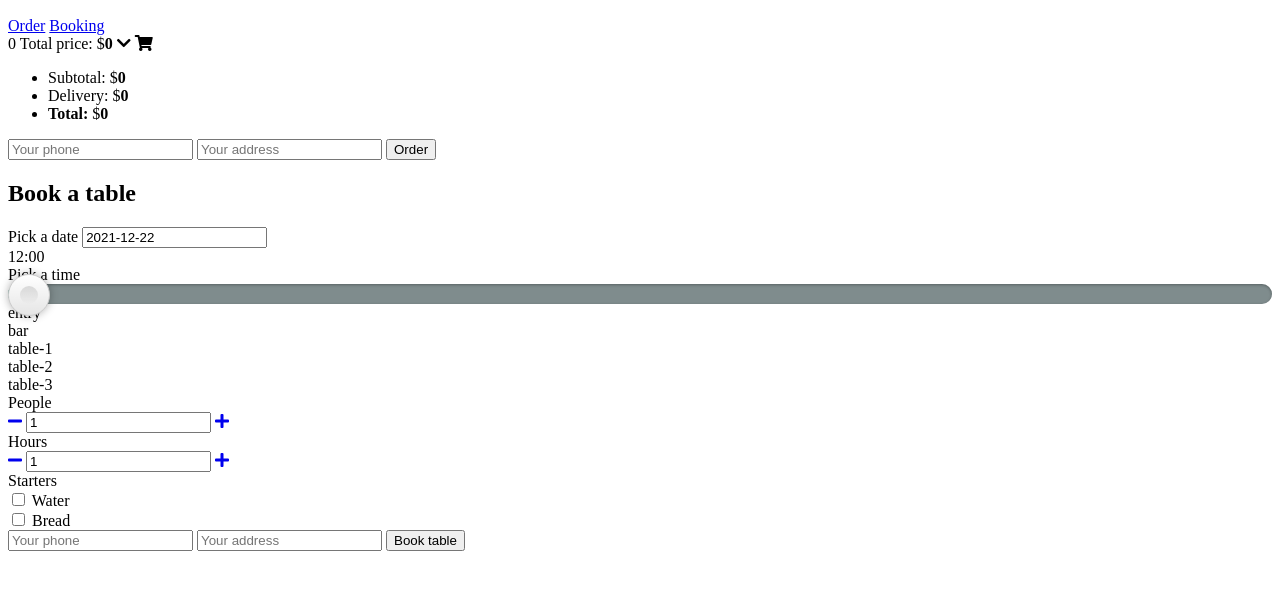
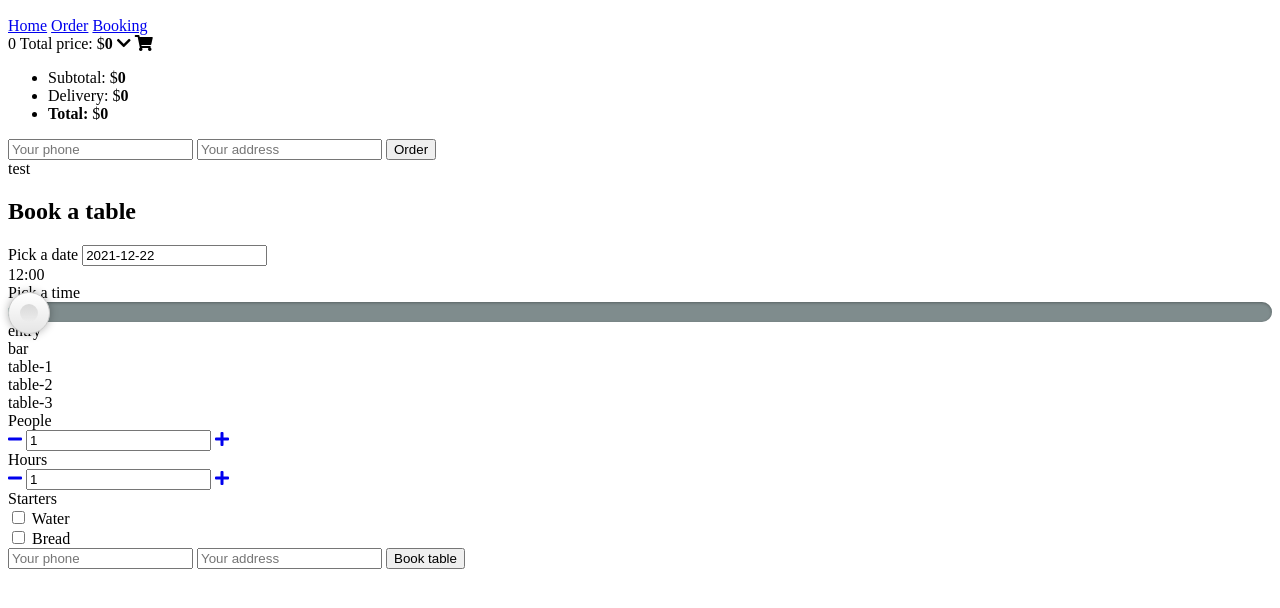
Before and after one commit to Th3Qvo/project-pizzeria-2, a website with bundled scripts: page src/index.html in a window 1280 px wide. Shown: the part 110-718 px from the top of the page. Built offline with nearby package versions, Linux system fonts and the light colour scheme; files whose address does not match are found by name.

Commit message:
ADD prepare work space for Home Page

```diff
--- a/src/index.html
+++ b/src/index.html
@@ -21,6 +21,7 @@
           <h2 class="logo__subtitle">the best homemade Italian food</h2>
         </div>
         <div class="main-nav">
+          <a href="#home">Home</a>
           <a href="#order">Order</a>
           <a href="#booking">Booking</a>
         </div>
@@ -62,6 +63,9 @@
   </header>
 
   <div id="pages">
+    <section id="home">
+      <div class="home-page container"></div>
+    </section>
     <section id="order">
       <div id="product-list" class="product-list container"></div>
     </section>
@@ -243,6 +247,10 @@
     </div>
   </script>
 
+  <script id="template-home" type="text/x-handlebars-template">
+    <div>test</div>
+  </script>
+
   <script src="https://cdnjs.cloudflare.com/ajax/libs/handlebars.js/4.1.0/handlebars.min.js"></script>
   <script src="https://cdn.jsdelivr.net/npm/flatpickr"></script>
   <script src="vendor/range-slider.min.js"></script>
--- a/src/js/app.js
+++ b/src/js/app.js
@@ -4,6 +4,7 @@ import {settings, select, classNames} from './settings.js';
 import Product from './components/Product.js';
 import Cart from './components/Cart.js';
 import Booking from './components/Booking.js';
+import Home from './components/Home.js';
 
 const app = {
   // metoda uruchamiana w momencie odświeżenia strony
@@ -77,6 +78,14 @@ const app = {
     thisApp.booking = new Booking(thisApp.bookingContainer);
   },
 
+  initHome: function(){
+    const thisApp = this;
+
+    thisApp.homeContainer = document.querySelector(select.containerOf.home);
+
+    thisApp.home = new Home(thisApp.homeContainer);
+  },
+
   initMenu: function(){ // tworzy instancję każdego produktu korzystając z app.initData
     const thisApp = this;
 
@@ -123,6 +132,7 @@ const app = {
     thisApp.initPages();
     thisApp.initData();
     thisApp.initCart();
+    thisApp.initHome();
     thisApp.initBooking();
   },
 };
--- a/src/js/components/Home.js
+++ b/src/js/components/Home.js
@@ -1,6 +1,22 @@
+import {templates} from '../settings.js';
 
 class Home {
+  constructor(element){
+    const thisHome = this;
 
+    thisHome.render(element);
+  }
+
+  render(element){
+    const thisHome = this;
+
+    const generatedHTML = templates.homePage();
+
+    thisHome.dom = {};
+    thisHome.dom.wrapper = element;
+
+    thisHome.dom.wrapper.innerHTML = generatedHTML;
+  }
 }
 
 export default Home;
--- a/src/js/settings.js
+++ b/src/js/settings.js
@@ -3,12 +3,14 @@ export const select = {
     menuProduct: '#template-menu-product',
     cartProduct: '#template-cart-product',
     bookingWidget: '#template-booking-widget',
+    homePage: '#template-home',
   },
   containerOf: {
     menu: '#product-list',
     cart: '#cart',
     pages: '#pages',
     booking: '.booking-wrapper',
+    home: '.home-page',
   },
   all: {
     menuProducts: '#product-list > .product',
@@ -130,4 +132,5 @@ export const templates = {
   menuProduct: Handlebars.compile(document.querySelector(select.templateOf.menuProduct).innerHTML),
   cartProduct: Handlebars.compile(document.querySelector(select.templateOf.cartProduct).innerHTML),
   bookingWidget: Handlebars.compile(document.querySelector(select.templateOf.bookingWidget).innerHTML),
+  homePage: Handlebars.compile(document.querySelector(select.templateOf.homePage).innerHTML),
 };
--- a/src/sass/style.scss
+++ b/src/sass/style.scss
@@ -8,3 +8,4 @@
 
 @import 'partials/product';
 @import 'partials/booking';
+@import 'partials/home';
```
Also changed, not shown: src/sass/partials/_home.scss (added).
